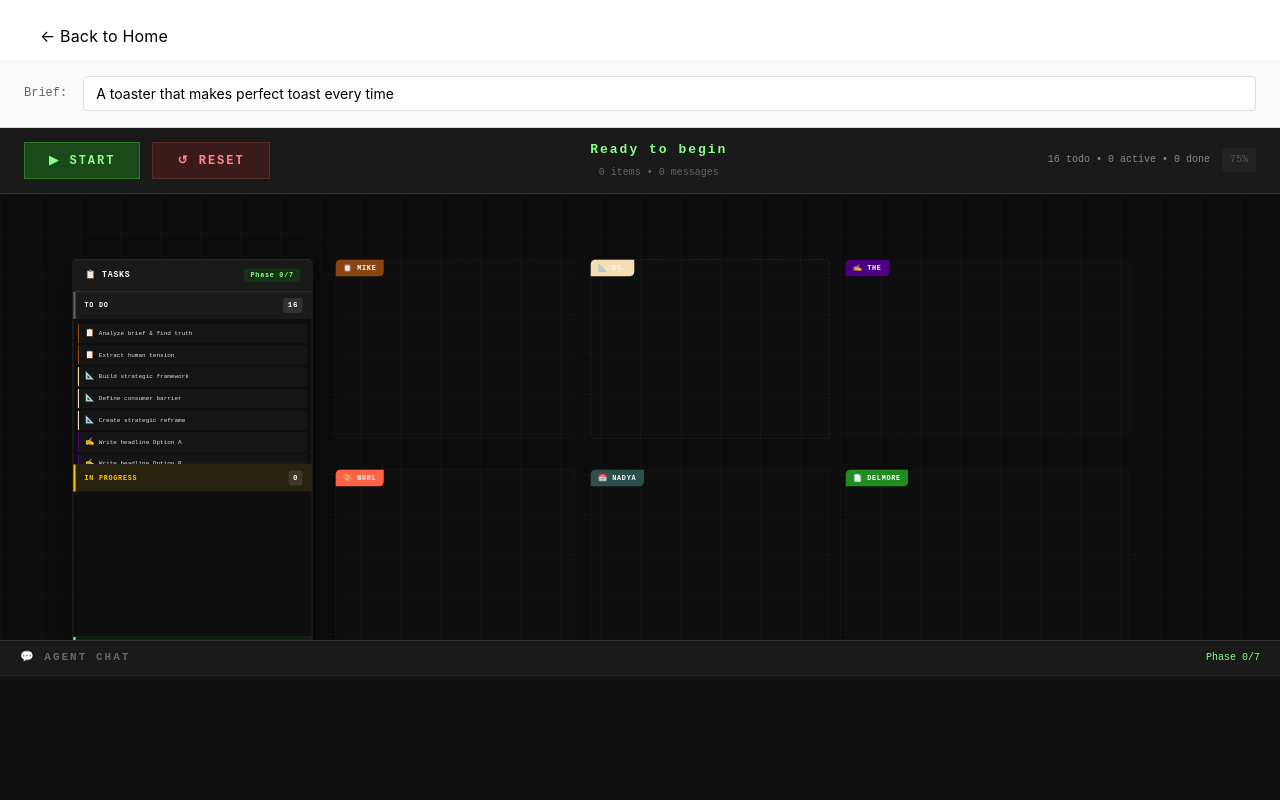
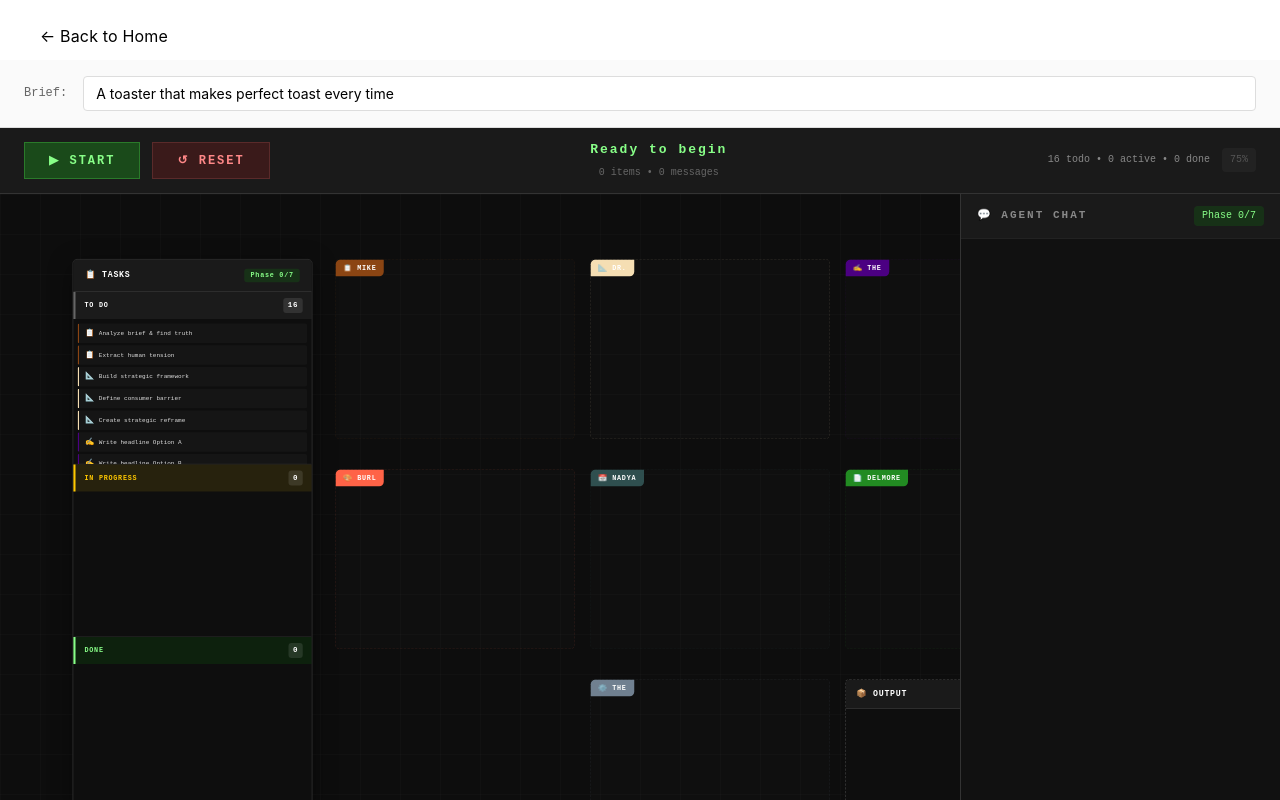
Before and after one commit to forpublicai/ADHDAI, a React (Vite) app: page /#/agency in a window 1280 px wide. Shown: the top 800 px of the page. Built offline with nearby package versions, Linux system fonts and the light colour scheme.

Commit message:
Move agent chat to right sidebar

```diff
--- a/src/components/Canvas/CanvasWorkspace.css
+++ b/src/components/Canvas/CanvasWorkspace.css
@@ -109,6 +109,15 @@
 }
 
 /* ============================================
+   MAIN CONTENT AREA (Canvas + Sidebar)
+   ============================================ */
+.main-content-area {
+  flex: 1;
+  display: flex;
+  overflow: hidden;
+}
+
+/* ============================================
    CANVAS CONTAINER
    ============================================ */
 .canvas-container {
@@ -121,7 +130,6 @@
     #0d0d0d;
   background-size: 40px 40px;
   cursor: grab;
-  margin-bottom: 160px;
 }
 
 .canvas-container.panning {
@@ -589,26 +597,23 @@
 }
 
 /* ============================================
-   CHAT PANEL
+   CHAT PANEL - RIGHT SIDEBAR
    ============================================ */
 .chat-panel {
-  position: fixed;
-  bottom: 0;
-  left: 0;
-  right: 0;
-  height: 160px;
+  width: 320px;
+  min-width: 320px;
   background: #111;
-  border-top: 1px solid #333;
-  z-index: 300;
+  border-left: 1px solid #333;
   display: flex;
   flex-direction: column;
+  height: 100%;
 }
 
 .chat-header {
   display: flex;
   justify-content: space-between;
   align-items: center;
-  padding: 8px 20px;
+  padding: 12px 16px;
   background: #1a1a1a;
   border-bottom: 1px solid #222;
 }
@@ -616,48 +621,51 @@
 .chat-title {
   font-size: 11px;
   font-weight: 700;
-  color: #666;
+  color: #888;
   letter-spacing: 2px;
 }
 
 .chat-phase {
   font-size: 10px;
   color: #8f8;
+  padding: 2px 8px;
+  background: rgba(0, 255, 0, 0.1);
+  border-radius: 4px;
 }
 
 .chat-messages {
   flex: 1;
   overflow-y: auto;
-  padding: 10px 20px;
+  padding: 12px;
   display: flex;
   flex-direction: column;
-  gap: 8px;
+  gap: 10px;
 }
 
 .chat-message {
   display: flex;
   flex-direction: column;
-  gap: 2px;
-  padding: 6px 10px;
+  gap: 4px;
+  padding: 10px 12px;
   background: rgba(255, 255, 255, 0.02);
-  border-left: 2px solid #444;
-  border-radius: 0 3px 3px 0;
+  border-left: 3px solid #444;
+  border-radius: 0 4px 4px 0;
   animation: messageSlide 0.2s ease-out;
 }
 
 @keyframes messageSlide {
-  from { opacity: 0; transform: translateX(-10px); }
+  from { opacity: 0; transform: translateX(10px); }
   to { opacity: 1; transform: translateX(0); }
 }
 
 .chat-sender {
   display: flex;
   align-items: center;
-  gap: 6px;
+  gap: 8px;
 }
 
 .chat-emoji {
-  font-size: 12px;
+  font-size: 14px;
 }
 
 .chat-name {
@@ -668,10 +676,10 @@
 }
 
 .chat-content {
-  font-size: 11px;
+  font-size: 12px;
   color: #bbb;
-  line-height: 1.4;
-  padding-left: 20px;
+  line-height: 1.5;
+  padding-left: 22px;
 }
 
 /* ============================================
--- a/src/components/Canvas/CanvasWorkspace.tsx
+++ b/src/components/Canvas/CanvasWorkspace.tsx
@@ -1944,6 +1944,8 @@ THE FERAL CREATIVE COLLECTIVE
         </div>
       </div>
 
+      {/* Main Content Area - Canvas + Chat Sidebar */}
+      <div className="main-content-area">
         {/* Main Canvas */}
         <div
           className={`canvas-container ${isPanning ? 'panning' : ''} ${draggedItem ? 'dragging-item' : ''}`}
@@ -2154,7 +2156,7 @@ THE FERAL CREATIVE COLLECTIVE
         <div className="canvas-hint">Drag items to combine ideas • Scroll to pan • Pinch to zoom • Drag canvas to pan</div>
       </div>
 
-      {/* Chat Panel */}
+      {/* Chat Panel - Right Sidebar */}
         <div className="chat-panel">
           <div className="chat-header">
             <span className="chat-title">💬 AGENT CHAT</span>
@@ -2173,6 +2175,7 @@ THE FERAL CREATIVE COLLECTIVE
                 </div>
               );
             })}
+          </div>
         </div>
       </div>
 
```
Lines whose indentation alone changed are shown as unchanged.
